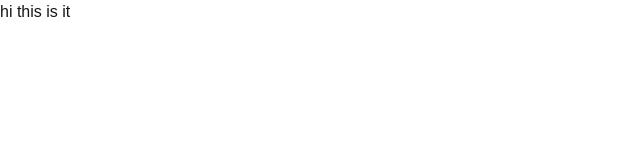
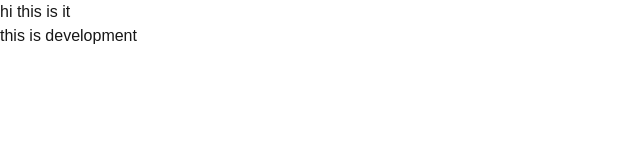
Before and after one commit to shahnewaz5646455/ByteStory, a Next.js app: page / in a window 1280 px wide. Shown: the top 160 px of the page, without its empty margins (0-640 px from the left). Built offline with nearby package versions, Linux system fonts and the light colour scheme.

Commit message:
this is development branch

```diff
--- a/src/app/page.js
+++ b/src/app/page.js
@@ -4,6 +4,7 @@ export default function Home() {
   return (
     <div>
       hi this is it
+      <h1>this is development</h1>
     </div>
   );
 }
```
